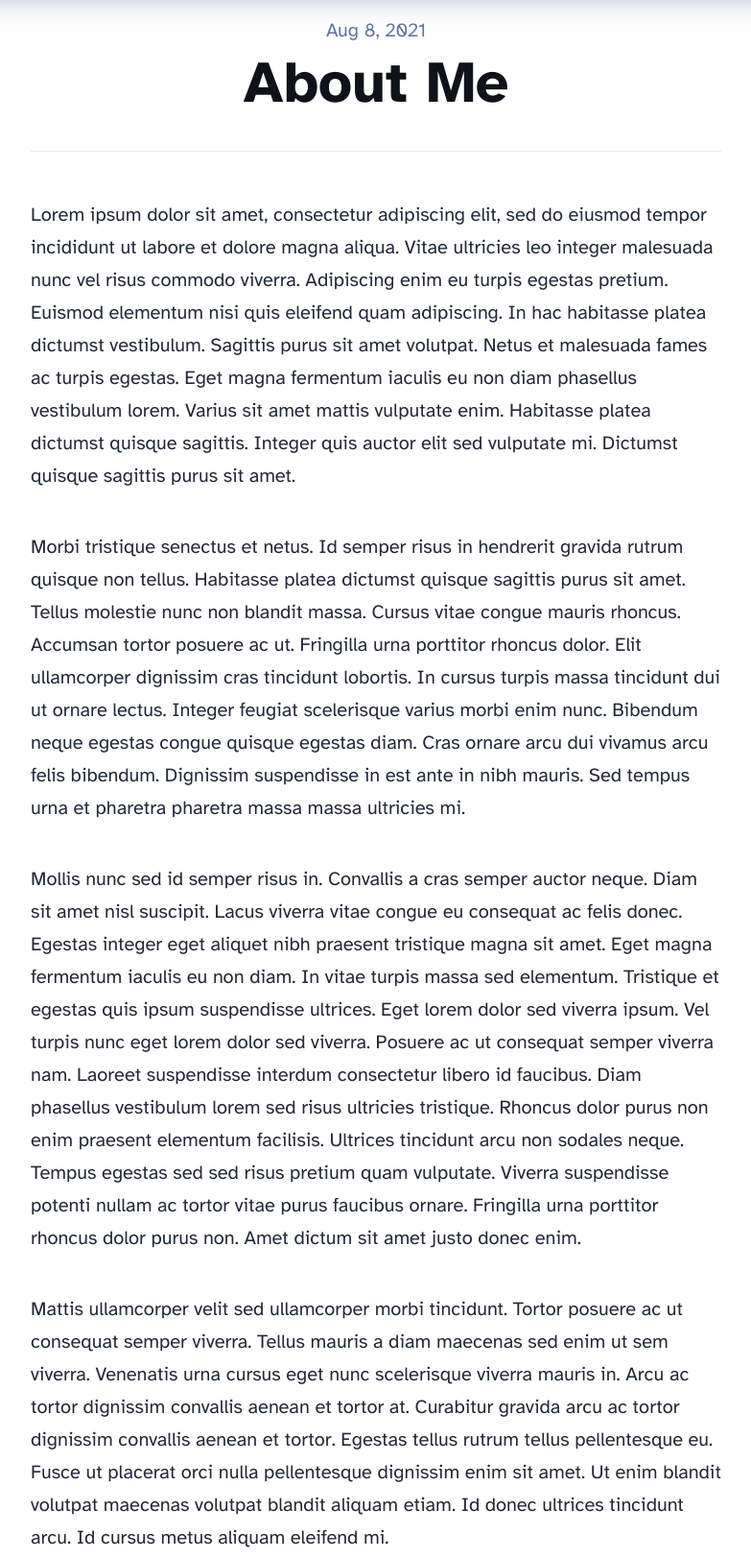
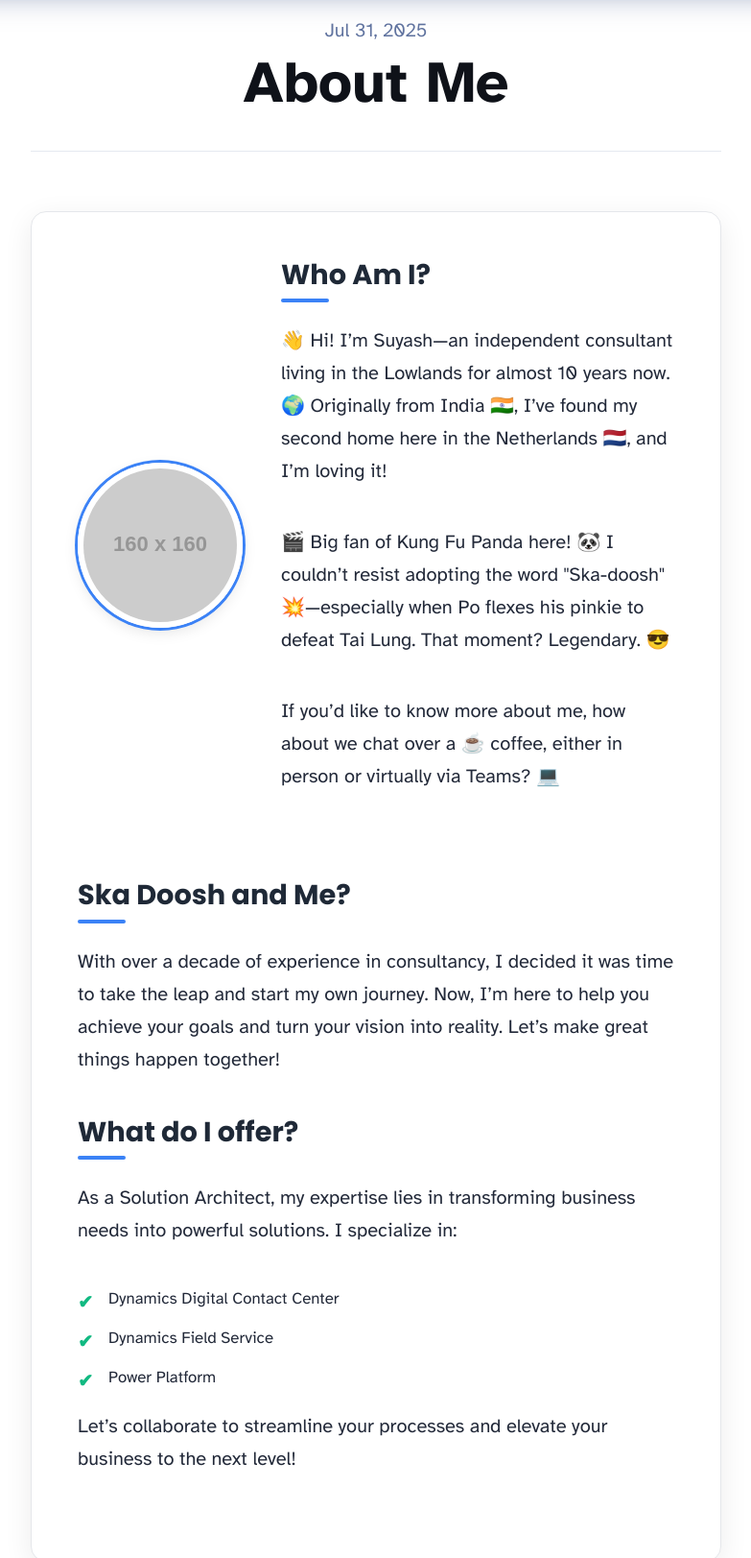
Before and after one commit to suyashp1988/skadoosh-blogs, an Astro site: page /about in a window 1280 px wide. Shown: the part 665-2288 px from the top of the page at 96% size, without its empty margins (248-1031 px from the left). Built offline with nearby package versions, Linux system fonts and the light colour scheme; Astro itself is replaced by a stand-in of ours; placeholder pictures from the web are drawn by us.

Commit message:
Update about.astro

```diff
--- a/src/pages/about.astro
+++ b/src/pages/about.astro
@@ -4,59 +4,169 @@ import Layout from '../layouts/BlogPost.astro';
 
 <Layout
 	title="About Me"
-	description="Lorem ipsum dolor sit amet"
-	pubDate={new Date('August 08 2021')}
+	description="Learn more about Suyash Pandey, the independent consultant behind Skadoosh."
+	pubDate={new Date('2025-07-31')}
 	heroImage="/blog-placeholder-about.jpg"
 >
-	<p>
-		Lorem ipsum dolor sit amet, consectetur adipiscing elit, sed do eiusmod tempor incididunt ut
-		labore et dolore magna aliqua. Vitae ultricies leo integer malesuada nunc vel risus commodo
-		viverra. Adipiscing enim eu turpis egestas pretium. Euismod elementum nisi quis eleifend quam
-		adipiscing. In hac habitasse platea dictumst vestibulum. Sagittis purus sit amet volutpat. Netus
-		et malesuada fames ac turpis egestas. Eget magna fermentum iaculis eu non diam phasellus
-		vestibulum lorem. Varius sit amet mattis vulputate enim. Habitasse platea dictumst quisque
-		sagittis. Integer quis auctor elit sed vulputate mi. Dictumst quisque sagittis purus sit amet.
-	</p>
+    <!-- Styles for the modern design -->
+    <style>
+        :root {
+            --primary-color: #3B82F6; /* A nice, modern blue */
+            --text-color: #374151; /* Dark gray for readability */
+            --heading-color: #1F2937; /* Even darker for headings */
+            --background-color: #F9FAFB; /* Very light gray background */
+            --card-background: #FFFFFF;
+            --success-color: #10B981; /* Green for checkmarks */
+            --border-color: #E5E7EB;
+        }
 
-	<p>
-		Morbi tristique senectus et netus. Id semper risus in hendrerit gravida rutrum quisque non
-		tellus. Habitasse platea dictumst quisque sagittis purus sit amet. Tellus molestie nunc non
-		blandit massa. Cursus vitae congue mauris rhoncus. Accumsan tortor posuere ac ut. Fringilla urna
-		porttitor rhoncus dolor. Elit ullamcorper dignissim cras tincidunt lobortis. In cursus turpis
-		massa tincidunt dui ut ornare lectus. Integer feugiat scelerisque varius morbi enim nunc.
-		Bibendum neque egestas congue quisque egestas diam. Cras ornare arcu dui vivamus arcu felis
-		bibendum. Dignissim suspendisse in est ante in nibh mauris. Sed tempus urna et pharetra pharetra
-		massa massa ultricies mi.
-	</p>
+        /* The main container for the content, styled as a card */
+        .about-me-container {
+            max-width: 800px;
+            width: 100%;
+            margin: 2rem auto; /* Added margin for spacing within the layout */
+            background-color: var(--card-background);
+            border-radius: 16px;
+            box-shadow: 0 8px 30px rgba(0, 0, 0, 0.08);
+            padding: 3rem;
+            border: 1px solid var(--border-color);
+            box-sizing: border-box;
+        }
 
-	<p>
-		Mollis nunc sed id semper risus in. Convallis a cras semper auctor neque. Diam sit amet nisl
-		suscipit. Lacus viverra vitae congue eu consequat ac felis donec. Egestas integer eget aliquet
-		nibh praesent tristique magna sit amet. Eget magna fermentum iaculis eu non diam. In vitae
-		turpis massa sed elementum. Tristique et egestas quis ipsum suspendisse ultrices. Eget lorem
-		dolor sed viverra ipsum. Vel turpis nunc eget lorem dolor sed viverra. Posuere ac ut consequat
-		semper viverra nam. Laoreet suspendisse interdum consectetur libero id faucibus. Diam phasellus
-		vestibulum lorem sed risus ultricies tristique. Rhoncus dolor purus non enim praesent elementum
-		facilisis. Ultrices tincidunt arcu non sodales neque. Tempus egestas sed sed risus pretium quam
-		vulputate. Viverra suspendisse potenti nullam ac tortor vitae purus faucibus ornare. Fringilla
-		urna porttitor rhoncus dolor purus non. Amet dictum sit amet justo donec enim.
-	</p>
+		.about-section {
+			display: flex;
+			align-items: center;
+			gap: 2.5rem;
+			margin-bottom: 3rem;
+			flex-wrap: wrap;
+		}
 
-	<p>
-		Mattis ullamcorper velit sed ullamcorper morbi tincidunt. Tortor posuere ac ut consequat semper
-		viverra. Tellus mauris a diam maecenas sed enim ut sem viverra. Venenatis urna cursus eget nunc
-		scelerisque viverra mauris in. Arcu ac tortor dignissim convallis aenean et tortor at. Curabitur
-		gravida arcu ac tortor dignissim convallis aenean et tortor. Egestas tellus rutrum tellus
-		pellentesque eu. Fusce ut placerat orci nulla pellentesque dignissim enim sit amet. Ut enim
-		blandit volutpat maecenas volutpat blandit aliquam etiam. Id donec ultrices tincidunt arcu. Id
-		cursus metus aliquam eleifend mi.
-	</p>
+		.profile-pic {
+			width: 160px;
+			height: 160px;
+			border-radius: 50%;
+			object-fit: cover;
+			flex-shrink: 0;
+			margin: 0 auto;
+            border: 6px solid var(--card-background);
+            box-shadow: 0 0 0 3px var(--primary-color), 0 5px 15px rgba(0,0,0,0.1);
+		}
 
-	<p>
-		Tempus quam pellentesque nec nam aliquam sem. Risus at ultrices mi tempus imperdiet. Id porta
-		nibh venenatis cras sed felis eget velit. Ipsum a arcu cursus vitae. Facilisis magna etiam
-		tempor orci eu lobortis elementum. Tincidunt dui ut ornare lectus sit. Quisque non tellus orci
-		ac. Blandit libero volutpat sed cras. Nec tincidunt praesent semper feugiat nibh sed pulvinar
-		proin gravida. Egestas integer eget aliquet nibh praesent tristique magna.
-	</p>
+		.about-text {
+			flex: 1;
+			min-width: 300px;
+		}
+
+		h2 {
+            font-family: 'Poppins', sans-serif; /* Ensuring headings use the Poppins font */
+            font-size: 1.8rem;
+			font-weight: 700;
+            color: var(--heading-color);
+			margin-top: 0;
+            margin-bottom: 1.5rem;
+            position: relative;
+            padding-bottom: 0.75rem;
+		}
+
+        h2::after {
+            content: '';
+            position: absolute;
+            bottom: 0;
+            left: 0;
+            width: 50px;
+            height: 4px;
+            background: var(--primary-color);
+            border-radius: 2px;
+        }
+
+        ul {
+            list-style: none;
+            padding-left: 0;
+        }
+
+        ul li {
+            padding-left: 2rem;
+            position: relative;
+            margin-bottom: 0.75rem;
+            font-size: 1.05rem;
+            font-weight: 500;
+        }
+
+        ul li::before {
+            content: '✔';
+            position: absolute;
+            left: 0;
+            top: 2px;
+            color: var(--success-color);
+            font-weight: bold;
+            font-size: 1.2rem;
+        }
+
+		/* Responsive adjustments */
+        @media (max-width: 768px) {
+            .about-me-container {
+                padding: 2rem;
+                margin: 1rem auto;
+            }
+            .about-section {
+                flex-direction: column;
+                align-items: center;
+				text-align: center;
+                gap: 2rem;
+            }
+            h2 {
+                text-align: center;
+            }
+            h2::after {
+                left: 50%;
+                transform: translateX(-50%);
+            }
+        }
+	</style>
+    <!-- Google Font Import -->
+    <link rel="preconnect" href="https://fonts.googleapis.com">
+    <link rel="preconnect" href="https://fonts.gstatic.com" crossorigin>
+    <link href="https://fonts.googleapis.com/css2?family=Poppins:wght@400;600;700&display=swap" rel="stylesheet">
+
+
+    <!-- Page Content -->
+    <div class="about-me-container">
+        <div class="about-section">
+            <img
+                src="https://placehold.co/160x160/E2E8F0/4A5568?text=Your+Photo"
+                alt="A picture of Suyash Pandey"
+                class="profile-pic"
+            />
+            <div class="about-text">
+                <h2>Who Am I?</h2>
+                <p>
+                    👋 Hi! I’m Suyash—an independent consultant living in the Lowlands for almost 10 years now. 🌍 Originally from India 🇮🇳, I’ve found my second home here in the Netherlands 🇳🇱, and I’m loving it!
+                </p>
+                <p>
+                    🎬 Big fan of Kung Fu Panda here! 🐼 I couldn’t resist adopting the word "Ska-doosh" 💥—especially when Po flexes his pinkie to defeat Tai Lung. That moment? Legendary. 😎
+                </p>
+                <p>
+                    If you’d like to know more about me, how about we chat over a ☕ coffee, either in person or virtually via Teams? 💻
+                </p>
+            </div>
+        </div>
+
+        <h2>Ska Doosh and Me?</h2>
+        <p>
+            With over a decade of experience in consultancy, I decided it was time to take the leap and start my own journey. Now, I’m here to help you achieve your goals and turn your vision into reality. Let’s make great things happen together!
+        </p>
+
+        <h2>What do I offer?</h2>
+        <p>
+            As a Solution Architect, my expertise lies in transforming business needs into powerful solutions. I specialize in:
+        </p>
+        <ul>
+            <li>Dynamics Digital Contact Center</li>
+            <li>Dynamics Field Service</li>
+            <li>Power Platform</li>
+        </ul>
+        <p>
+            Let’s collaborate to streamline your processes and elevate your business to the next level!
+        </p>
+    </div>
 </Layout>
```
